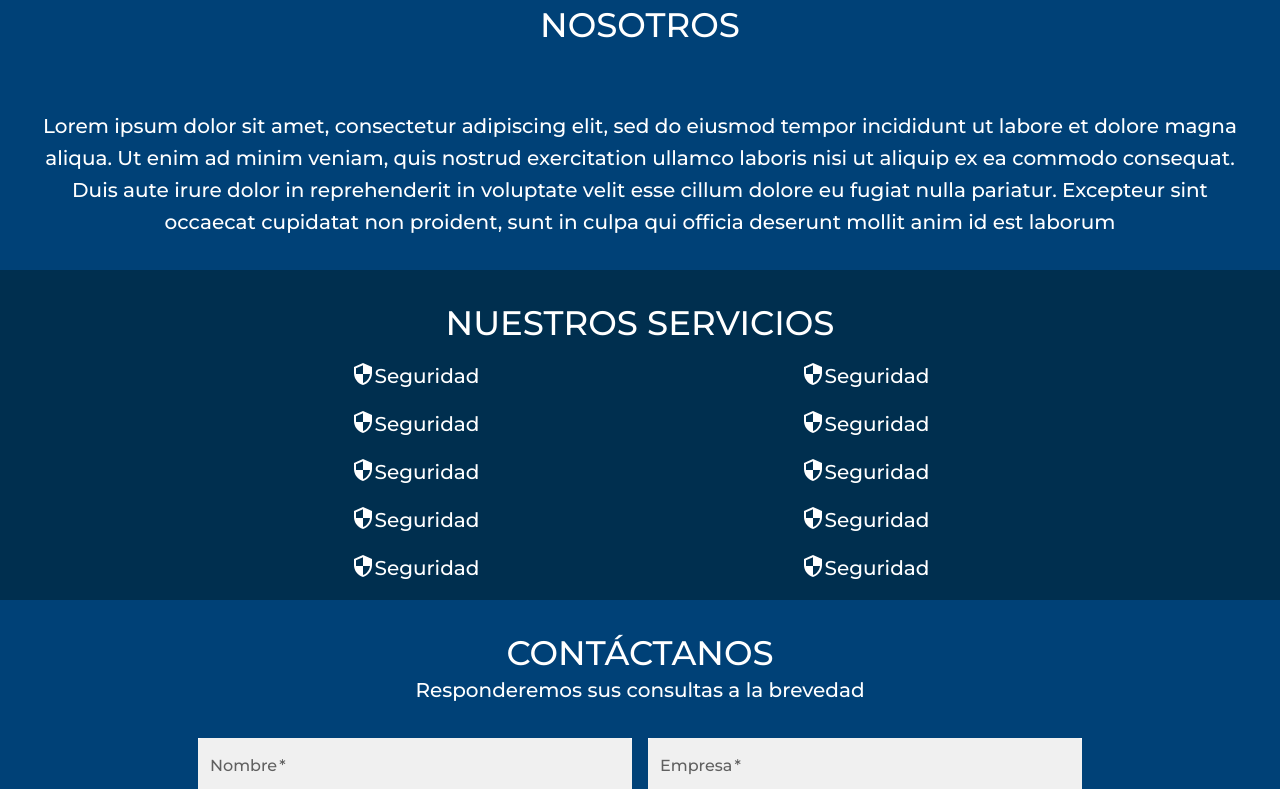
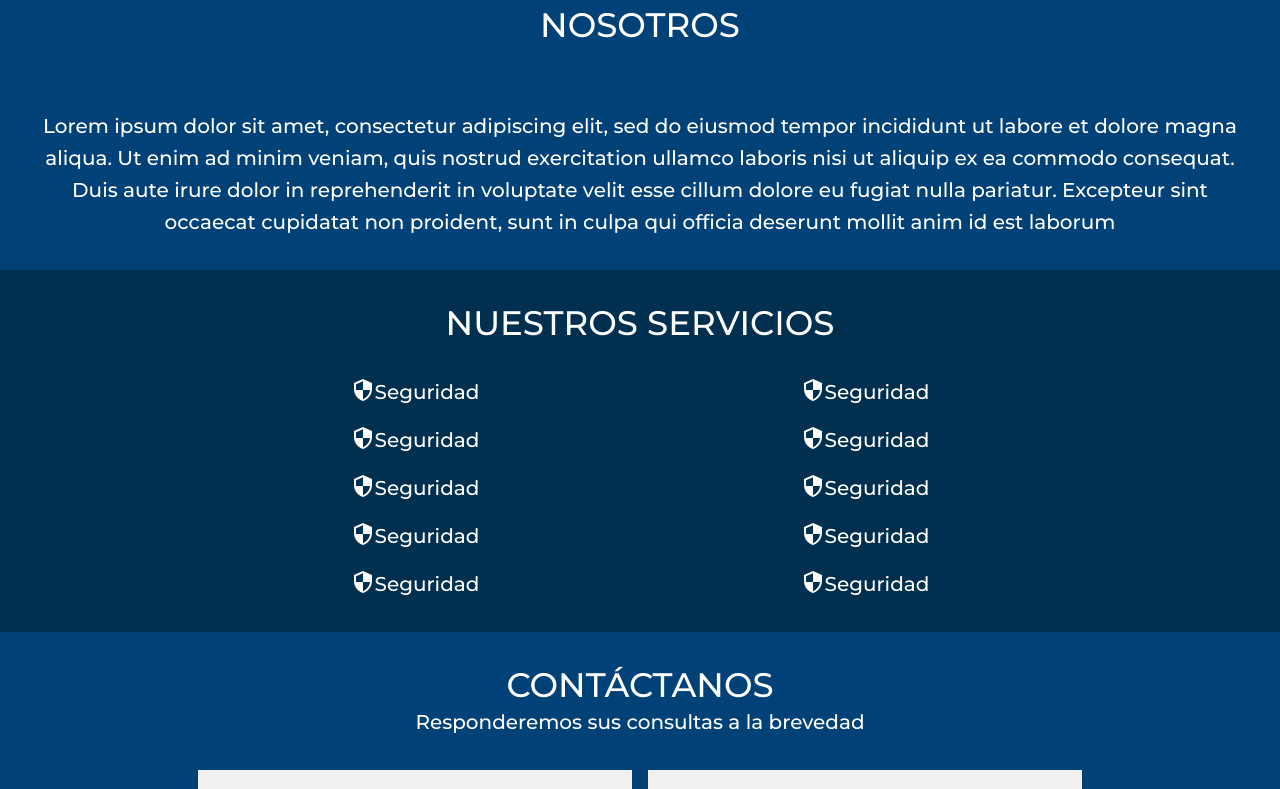
Before and after one commit to jyturrieta/codewave-www, a React (Create React App) app: page / in a window 1280 px wide. Shown: the part 382-1171 px from the top of the page. Built offline with nearby package versions, Linux system fonts and the light colour scheme.

Commit message:
Update Servicios.jsx

```diff
--- a/src/components/Servicios.jsx
+++ b/src/components/Servicios.jsx
@@ -13,7 +13,7 @@ const Servicios = () => {
                     NUESTROS SERVICIOS
                 </Typography>
             </Box>
-            <Box display="grid" justifyContent="center">
+            <Box display="grid" justifyContent="center" sx={{margin:"1rem"}}>
                 <Grid container spacing={2} maxWidth={'md'} >
                     <Grid item xs={12} sm={6} md={6}>
                         <Box display="flex" justifyContent="center" flexDirection="row" alignItems="center">
```
